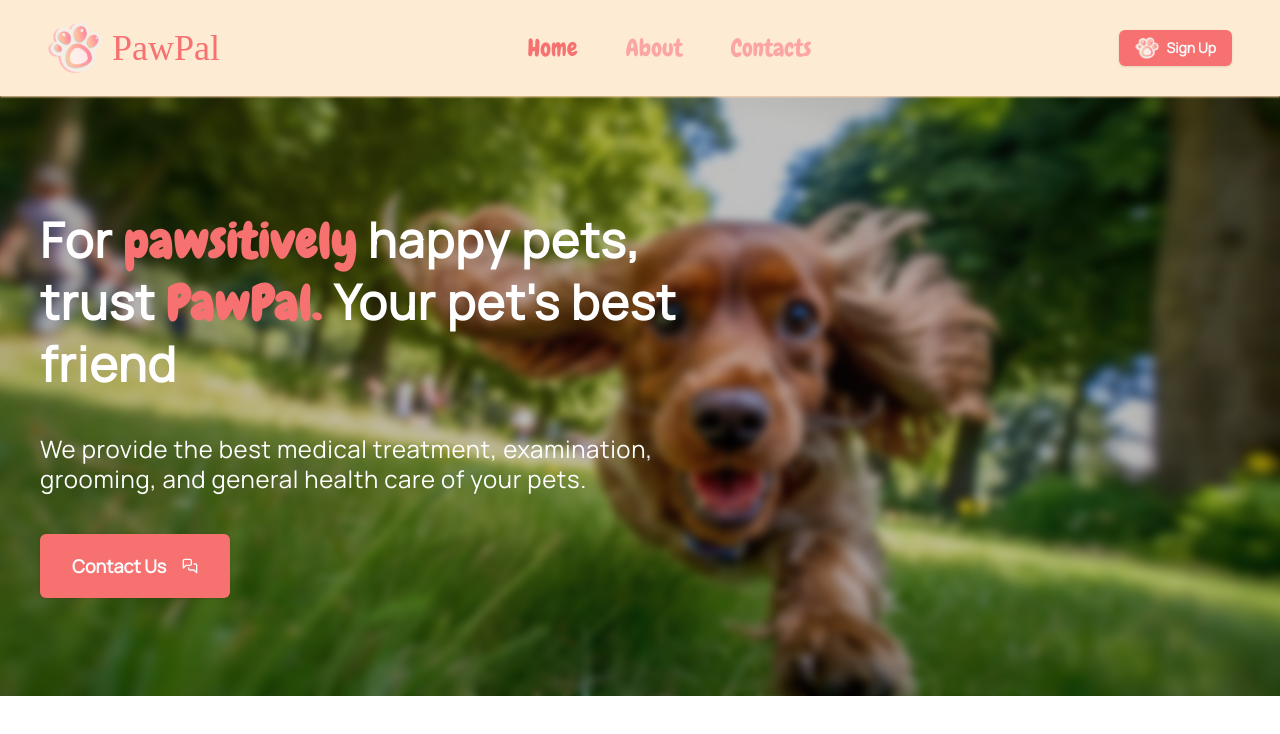
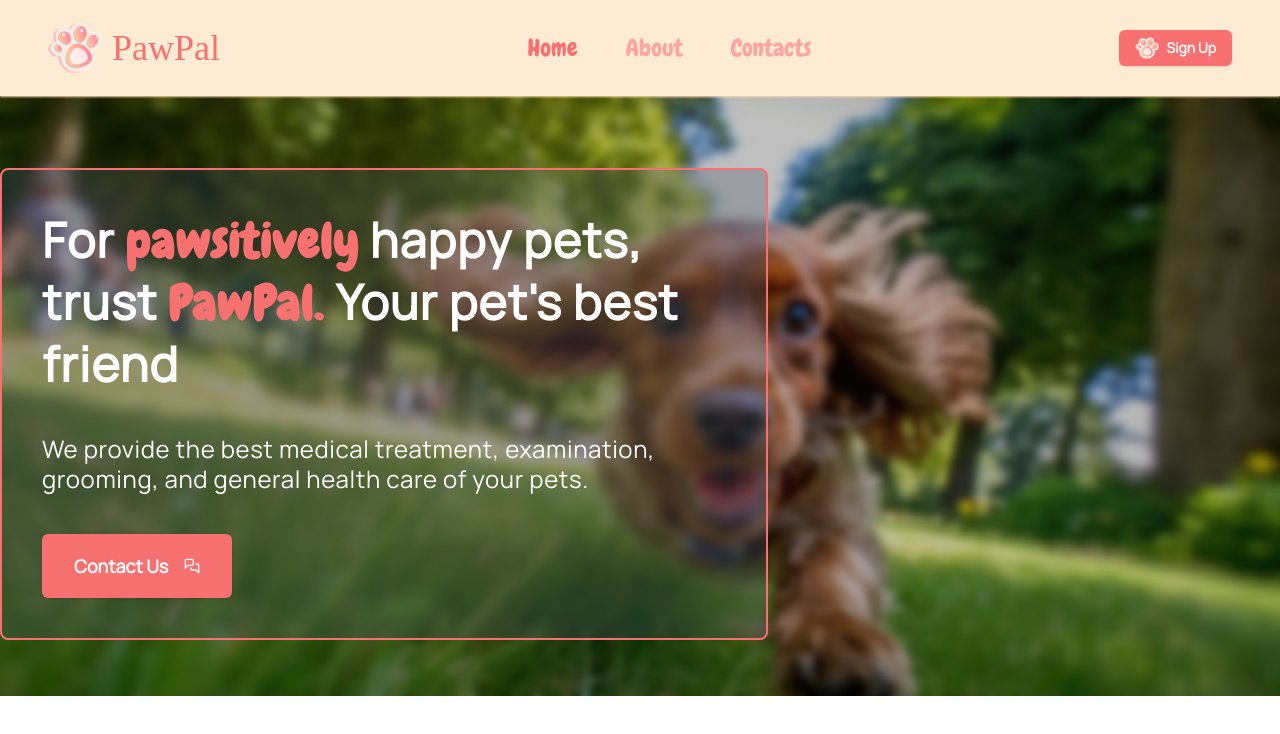
Before and after one commit to ShterionStamboliev/PawPal, a React (Vite) app in the folder frontend/: page / in a window 1280 px wide. Shown: the top 734 px of the page. Built offline with nearby package versions, Linux system fonts and the light colour scheme; a web font is replaced by a local one.

Commit message:
feat: update Hero component styling for improved layout and visual appeal

```diff
--- a/frontend/src/components/Hero/Hero.tsx
+++ b/frontend/src/components/Hero/Hero.tsx
@@ -24,8 +24,7 @@ const Hero = () => {
         >
             <div className='absolute inset-0 bg-black/25 backdrop-blur-sm'></div>
             <div className='container relative z-10'>
-                {/* Text */}
-                <div className='flex flex-col xl:max-w-3xl justify-center text-center xl:text-left gap-10 p-10 text-white'>
+                <div className='flex flex-col mx-6 mb-6 sm:m-0 xl:max-w-3xl justify-center text-center xl:text-left rounded-lg gap-10 p-10 text-white border-2 bg-gray-600/30 backdrop-blur-sm border-red-400'>
                     <h1 className='text-5xl tracking-wide leading-tight font-bold font-manrope'>
                         For{' '}
                         <span className='font-chewy text-red-400'>
@@ -42,7 +41,7 @@ const Hero = () => {
                         grooming, and general health care of your pets.
                     </p>
                     <div>
-                        <Button className='bg-red-400 p-8 text-lg font-semibold font-manrope hover:bg-red-400/80'>
+                        <Button className='bg-red-400 p-8 text-lg font-semibold font-manrope hover:bg-red-400/70'>
                             Contact Us
                             <MessagesSquare
                                 size={64}
```
